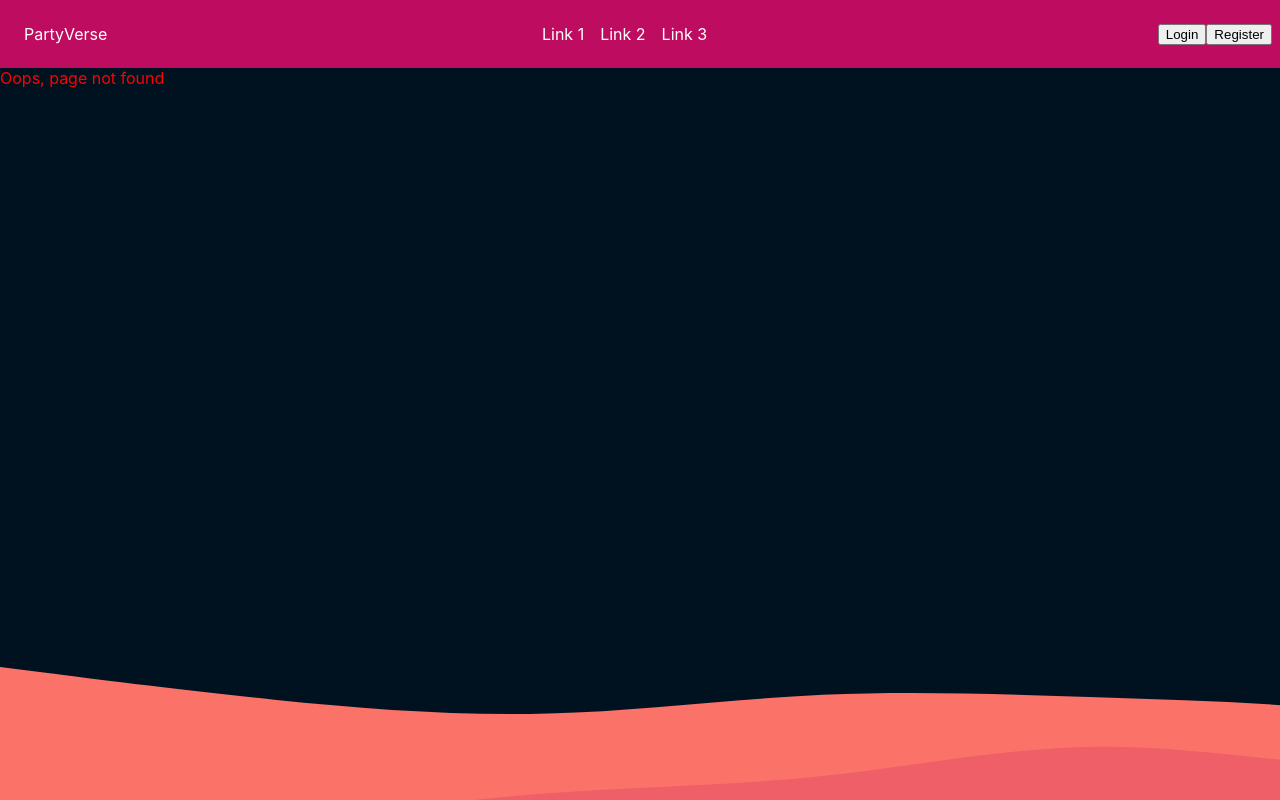
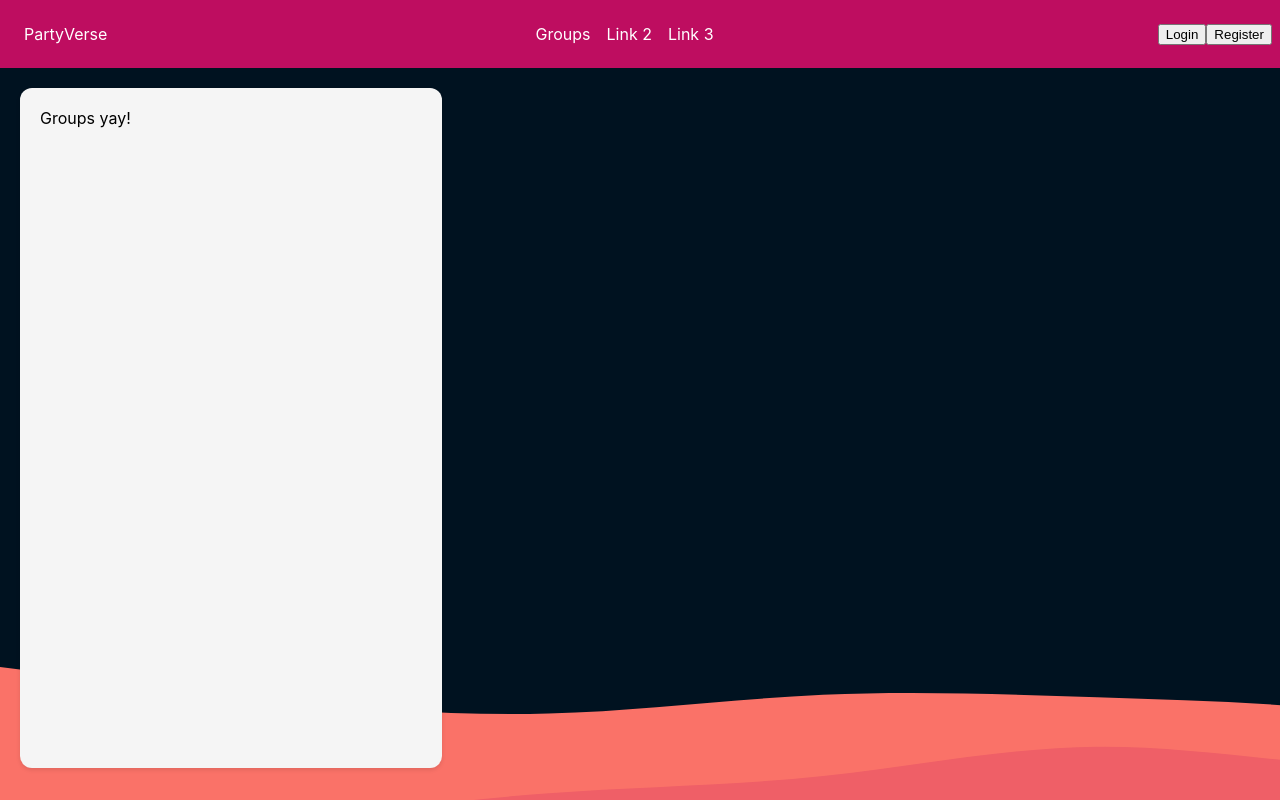
Before and after one commit to SurreySideProjects/LinkUp, a React (Create React App) app in the folder client/: page /groups in a window 1280 px wide. Before the commit this address had no page. Built offline with nearby package versions, Linux system fonts and the light colour scheme.

Commit message:
Added groups, and basic structure

```diff
--- /dev/null
+++ b/client/src/components/Groups/Groups.css
@@ -0,0 +1,11 @@
+.container {
+    width: 33%;
+    height: 85vh; /* Takes up 90% of viewport height */
+    margin-top: 20px; /* Assuming nav bar height is 60px, adjust as needed */
+    margin-left: 20px;
+    border-radius: 12px;
+    background-color: #f5f5f5; /* Light gray background, adjust color as needed */
+    box-shadow: 0 2px 4px rgba(0, 0, 0, 0.1); /* Optional shadow for depth */
+    padding: 20px;
+    box-sizing: border-box;
+  }
--- /dev/null
+++ b/client/src/components/Groups/Groups.js
@@ -0,0 +1,18 @@
+import React from 'react'
+import NavBar from '../NavBar/NavBar'
+import './Groups.css'
+
+
+function NoPage() {
+  return (
+    <>
+      <img id='back' src='background.svg'/>
+      <NavBar/>
+      <div className='container'>
+        Groups yay!
+      </div>
+    </>
+  )
+}
+
+export default NoPage
--- a/client/src/components/NavBar/NavBar.js
+++ b/client/src/components/NavBar/NavBar.js
@@ -8,7 +8,7 @@ function NavBar() {
         <div className='navbar-center'>
             <ul className="nav-links">
                 <li>
-                    <a href="/link1">Link 1</a>
+                    <a href="/groups">Groups</a>
                 </li>
                 <li>
                     <a href="/link2">Link 2</a>
--- a/client/src/index.js
+++ b/client/src/index.js
@@ -6,6 +6,7 @@ import { BrowserRouter, Route, Routes } from 'react-router-dom';
 import NoPage from './components/NoPage/NoPage';
 import Login from './components/Login/Login';
 import Register from './components/Register/Register';
+import Groups from './components/Groups/Groups';
 
 const root = ReactDOM.createRoot(document.getElementById('root'));
 root.render(
@@ -14,6 +15,7 @@ root.render(
         <Route path="/" element={<App />}/>
         <Route path="/login" element={<Login />}/>
         <Route path="/register" element={<Register />}/>
+        <Route path="/groups" element={<Groups />}/>
         <Route path="*" element={<NoPage />} />
     </Routes>
   </BrowserRouter>
```
